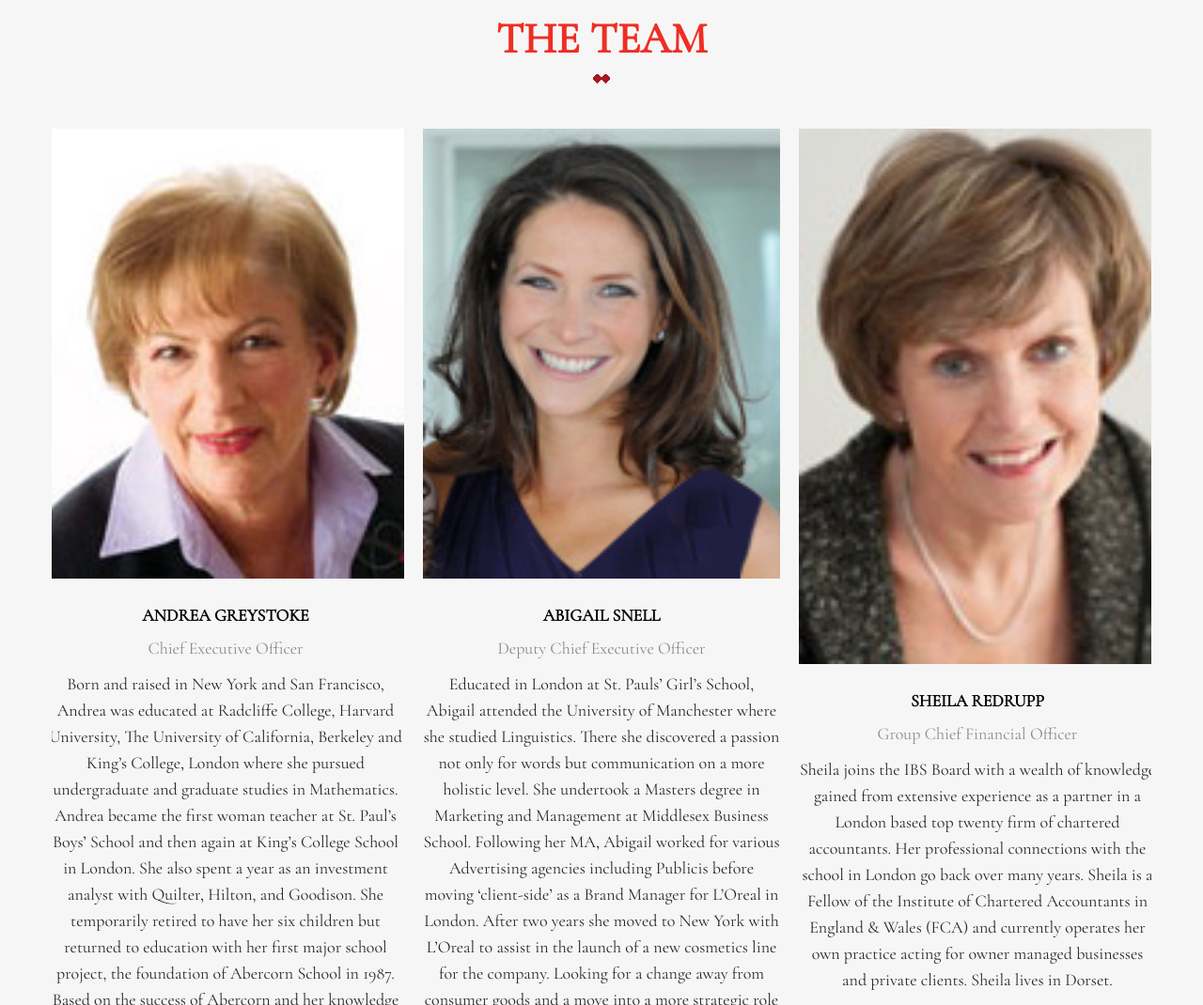
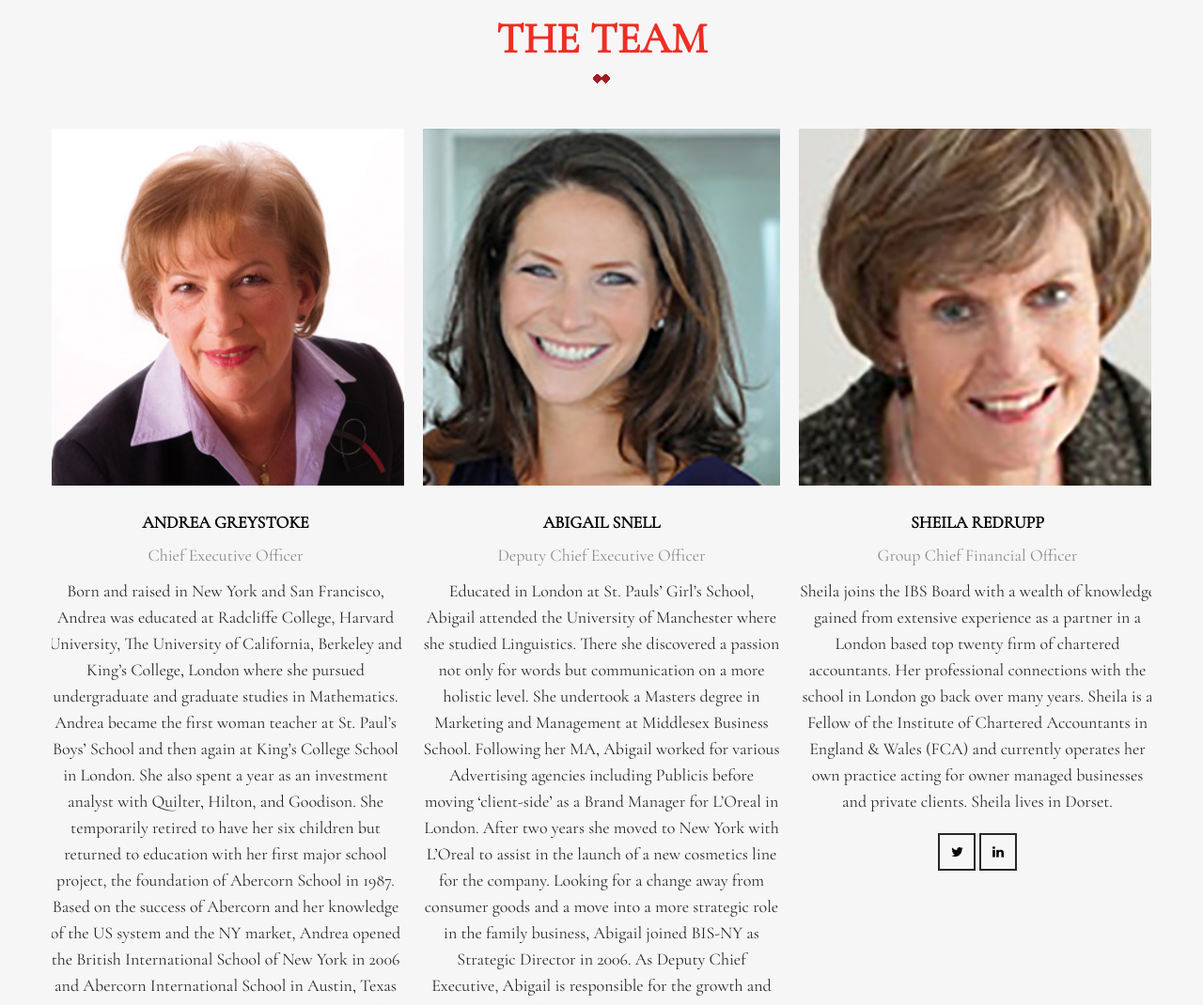
Before and after one commit to snello/ibschools.org, a plain HTML site: page index.html in a window 1280 px wide. Shown: the part 3500-4570 px from the top of the page at 94% size. Drawn offline with nearby package versions, Linux system fonts and the light colour scheme.

Commit message:
Updated photos
new hi res photos for some people

```diff
--- a/index.html
+++ b/index.html
@@ -429,7 +429,7 @@
               <div class="col col-md-4 col-sm-4 col-xs-12">
                 <div class="img_hoilder">
                   <a href="javascript:void(0)">
-                    <img class="img-responsive" src="images/Andrea_Greystoke.jpg" alt="Article">
+                    <img class="img-responsive" src="images/Andrea_Greystoke1.jpg" alt="Article">
                   </a>
                 </div>
                 <div class="text_holder">
@@ -447,7 +447,7 @@ She intends to build a national chain of British International Schools in the Un
               <div class="col col-md-4 col-sm-4 col-xs-12">
                 <div class="img_hoilder">
                   <a href="javascript:void(0)">
-                    <img class="img-responsive" src="images/Abigail_Greystoke.jpg" alt="Article">
+                    <img class="img-responsive" src="images/Abigail_Greystoke1.jpg" alt="Article">
                   </a>
                 </div>
                 <div class="text_holder">
@@ -463,7 +463,7 @@ Looking for a change away from consumer goods and a move into a more strategic r
               <div class="col col-md-4 col-sm-4 col-xs-12">
                 <div class="img_hoilder">
                   <a href="javascript:void(0)">
-                    <img class="img-responsive" src="images/Sheila_Redrupp.jpg" alt="Article">
+                    <img class="img-responsive" src="images/Sheila_Redrupp1.jpg" alt="Article">
                   </a>
                 </div>
                 <div class="text_holder">
@@ -479,7 +479,7 @@ Sheila is a Fellow of the Institute of Chartered Accountants in England & Wales
               <div class="col col-md-4 col-sm-4 col-xs-12">
                 <div class="img_hoilder">
                   <a href="javascript:void(0)">
-                    <img class="img-responsive" src="images/David_Morse.jpg" alt="Article">
+                    <img class="img-responsive" src="images/David_Morse1.jpg" alt="Article">
                   </a>
                 </div>
                 <div class="text_holder">
```
Also changed, not shown: images/Abigail_Greystoke1.jpg (added), images/Andrea_Greystoke1.jpg (added), images/David_Morse1.jpg (added), images/Sheila_Redrupp1.jpg (added).
